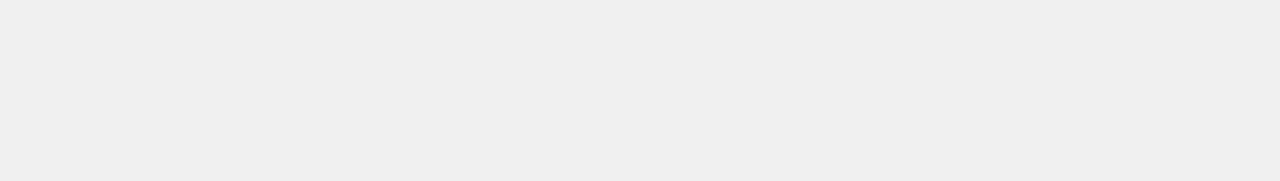
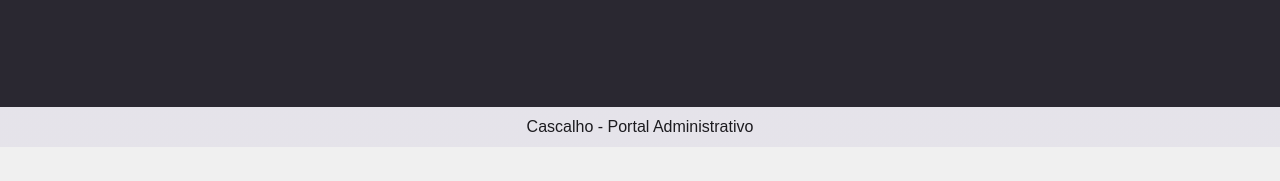
Before and after one commit to EdnaldoPereiraa/login, a plain HTML site: page index.html in a window 1280 px wide. Shown: the top 181 px of the page. Drawn offline with Linux system fonts and the light colour scheme.

Commit message:
Tela Concluida

```diff
--- a/index.html
+++ b/index.html
@@ -8,6 +8,12 @@
     <link rel="stylesheet" href="https://cdnjs.cloudflare.com/ajax/libs/font-awesome/6.0.0-beta3/css/all.min.css">
 </head>
 <body>
+
+    <header class="custom-header"></header>
+    <div class="secondary-bar">
+        <p>Cascalho - Portal Administrativo</p>
+    </div>
+
     <div class="login-container">
         <h2>Faça seu Login</h2>
         <form id="loginForm">
--- a/styles.css
+++ b/styles.css
@@ -7,6 +7,41 @@ body {
     background-color: #f0f0f0;
     margin: 0;
 }
+
+.custom-header {
+    width: 100%;
+    height: 108px;
+    top: -1px;
+    gap: 0px;
+    opacity: 1; /* Tornando visível */
+    background: #2A2831;
+    position: fixed;
+}
+
+.secondary-bar {
+    width: 100%;
+    height: 40px;
+    background: linear-gradient(0deg, rgba(103, 80, 164, 0.08), rgba(103, 80, 164, 0.08));
+    display: flex;
+    align-items: center;
+    justify-content: center;
+    position: fixed;
+    top: 107px; /* Positioned right below the custom header */
+    z-index: 1; /* Ensuring it's on top */
+}
+
+.secondary-bar p {
+    margin: 0;
+    width: 1272px;
+    height: 28px;
+
+    font-size: 16px;
+    font-weight: 400;
+    line-height: 28px;
+    text-align: center;
+    color: #1C1B1F;
+}
+
 .login-container {
     width: Fixed 379.5px;
     height: Fixed 516.19px;
@@ -16,9 +51,7 @@ body {
     gap: 22.48px;
     border-radius: 17.99px 0px 0px 0px;
     opacity: 0px;
-
 }
-
 
 .login-container h2 {
 
@@ -27,8 +60,6 @@ body {
     line-height: 38.65px;
     text-align: center;
     color: #5E605F;
-
-
 }
 
 .input-group {
@@ -60,7 +91,7 @@ body {
 }
 
 .input-group input:focus {
-    border-color: #ff0000;
+    border-color: #415cb6;
 }
 
 .checkbox-group {
@@ -82,8 +113,4 @@ button {
     background: #6750A4;
     border-radius: 25px;
     color: #FFFFFF;
-
-
-
-
 }
```
